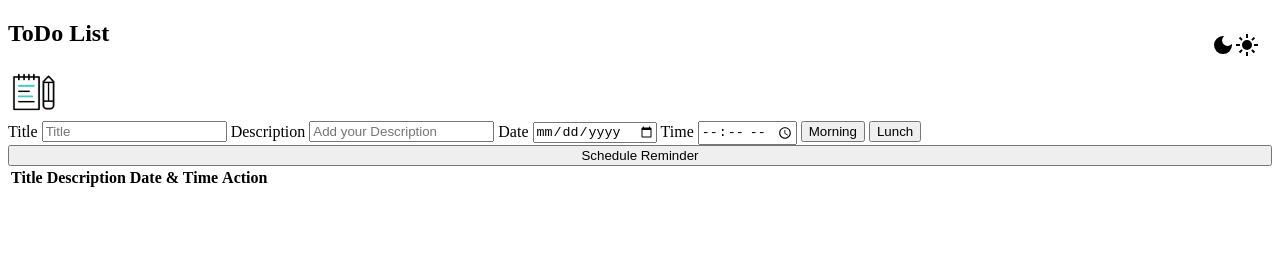
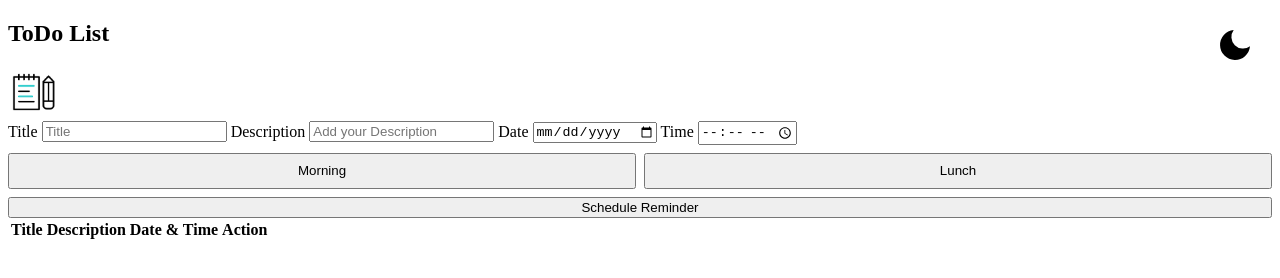
Before and after one commit to gatorloki09/personal-project, a plain HTML site: page index.html in a window 1280 px wide. Drawn offline with Linux system fonts and the light colour scheme.

Commit message:
Update index.html

```diff
--- a/index.html
+++ b/index.html
@@ -5,27 +5,26 @@
   <meta name="viewport" content="width=device-width, initial-scale=1.0" />
   <title>Reminder App</title>
   <link rel="stylesheet" href="style.css" />
-
 </head>
 <body>
-  <script src="script.js"></script>
   <audio id="notificationSound" src="notification-18-270129.mp3"></audio>
-  <button id="theme-switch">
 
-  <button id="theme-switch">
-      <svg xmlns="http://www.w3.org/2000/svg" height="24px" viewBox="0 -960 960 960" width="24px"><path d="M480-120q-150 0-255-105T120-480q0-150 105-255t255-105q14 0 27.5 1t26.5 3q-41 29-65.5 75.5T444-660q0 90 63 153t153 63q55 0 101-24.5t75-65.5q2 13 3 26.5t1 27.5q0 150-105 255T480-120Z"/></svg>
-      <svg xmlns="http://www.w3.org/2000/svg" height="24px" viewBox="0 -960 960 960" width="24px"><path d="M480-280q-83 0-141.5-58.5T280-480q0-83 58.5-141.5T480-680q83 0 141.5 58.5T680-480q0 83-58.5 141.5T480-280ZM200-440H40v-80h160v80Zm720 0H760v-80h160v80ZM440-760v-160h80v160h-80Zm0 720v-160h80v160h-80ZM256-650l-101-97 57-59 96 100-52 56Zm492 496-97-101 53-55 101 97-57 59Zm-98-550 97-101 59 57-100 96-56-52ZM154-212l101-97 55 53-97 101-59-57Z"/></svg>
-    </button>
-  </svg>
-</button>
+  <button id="theme-switch" aria-pressed="false" aria-label="Toggle dark mode">
+    <!-- moon (light-mode visible) -->
+    <svg class="moon-icon" xmlns="http://www.w3.org/2000/svg" viewBox="0 0 24 24" width="40" height="40" role="img">
+      <path d="M21 12.79A9 9 0 1111.21 3 7 7 0 0021 12.79z"/>
+    </svg>
 
-
-
+    <!-- sun (dark-mode visible) -->
+    <svg class="sun-icon" xmlns="http://www.w3.org/2000/svg" viewBox="0 0 24 24" width="40" height="40" role="img">
+      <path d="M6.76 4.84l-1.8-1.79L3.17 4.84l1.79 1.79 1.8-1.79zM1 13h3v-2H1v2zm10 9h2v-3h-2v3zm7.03-3.03l1.79 1.79 1.79-1.79-1.79-1.79-1.79 1.79zM20 13h3v-2h-3v2zM11 3h2V1h-2v2zM4.24 19.16l1.79-1.79-1.79-1.79-1.79 1.79 1.79 1.79zM12 8a4 4 0 100 8 4 4 0 000-8z"/>
+    </svg>
+  </button>
 
   <div class="container">
     <div class="todo-header">
       <h2>ToDo List</h2>
-      <img src="Unknown.png" height="50px"/>
+      <img src="Unknown.png" height="50" alt="logo"/>
     </div>
 
     <label for="title">Title</label>
@@ -39,11 +38,15 @@
 
     <label for="time">Time</label>
     <input type="time" id="time" />
-    <button style="width:30%, height:30%" onclick = "setMorning()">Morning</button>
-    <button style="width:30%, height:30%" onclick = "setLunch()">Lunch</button>
 
+    <!-- fixed inline style syntax and spacing -->
+    <div style="display:flex; gap:8px; margin-top:8px;">
+      <button style="flex:1; height:36px;" onclick="setMorning()">Morning</button>
+      <button style="flex:1; height:36px;" onclick="setLunch()">Lunch</button>
+    </div>
 
-    <button style="width:100%" onclick="scheduleReminder()">Schedule Reminder</button>
+    <button style="width:100%; margin-top:8px;" onclick="scheduleReminder()">Schedule Reminder</button>
+
     <table>
       <thead>
         <tr>
@@ -57,7 +60,6 @@
     </table>
   </div>
 
-
-
+  <script src="script.js"></script>
 </body>
 </html>
```
